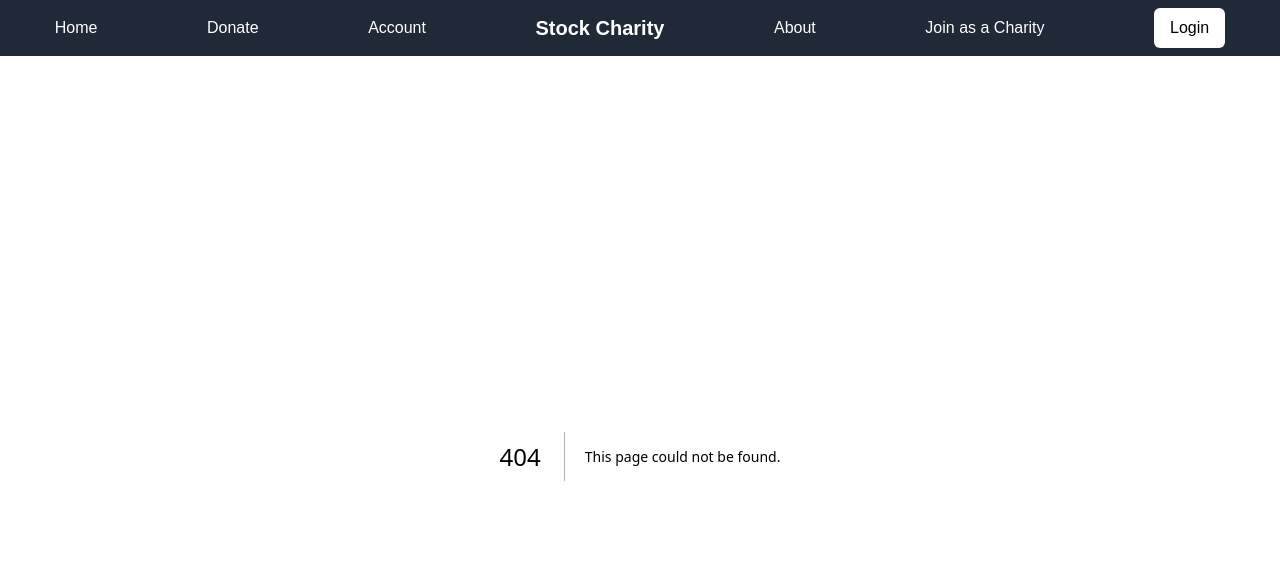
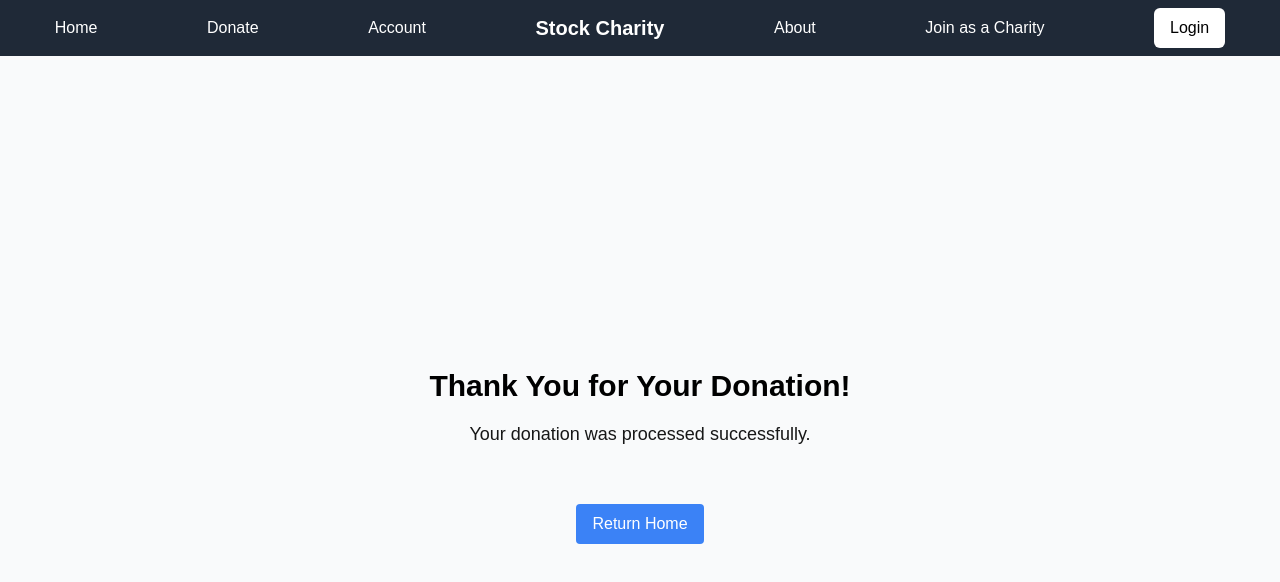
Before and after one commit to utmgdsc/StockCharity, a Next.js app in the folder webapp/: page /success in a window 1280 px wide. Before the commit this address had no page. Shown: the top 582 px of the page. Built offline with nearby package versions, Linux system fonts and the light colour scheme.

Commit message:
added a success page after successful donation

```diff
--- /dev/null
+++ b/webapp/src/pages/success.tsx
@@ -0,0 +1,29 @@
+// pages/success.tsx
+import { useRouter } from 'next/router';
+import { FC } from 'react';
+
+const SuccessPage: FC = () => {
+  const router = useRouter();
+  const { session_id } = router.query;
+
+  return (
+    <div className="flex flex-col items-center justify-center min-h-screen py-8 bg-gray-50">
+      <h1 className="text-3xl font-bold mb-4">Thank You for Your Donation!</h1>
+      <p className="text-lg mb-6">Your donation was processed successfully.</p>
+      {session_id && (
+        <div className="bg-white shadow p-4 rounded border border-gray-200">
+          <p className="font-semibold mb-1">Checkout Session ID:</p>
+          <p className="text-sm break-words">{session_id}</p>
+        </div>
+      )}
+      <button
+        onClick={() => router.push('/home')}
+        className="mt-8 bg-blue-500 hover:bg-blue-600 text-white px-4 py-2 rounded"
+      >
+        Return Home
+      </button>
+    </div>
+  );
+};
+
+export default SuccessPage;
```
Also changed, not shown: 1 other file (tests, documents, lock files or other folders).
